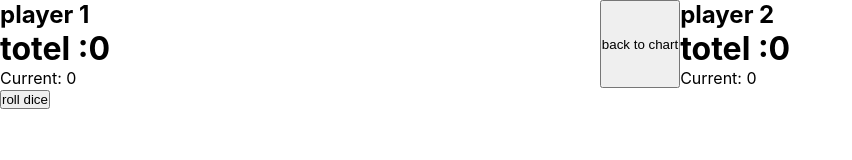
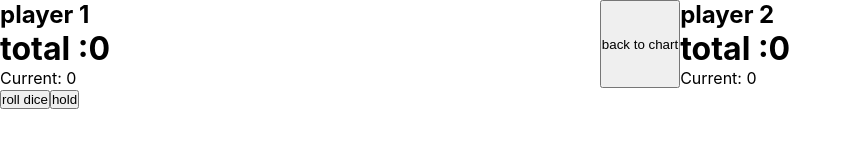
Before and after one commit to adva-mo/DiceGame, a React (Create React App) app: page / in a window 1280 px wide. Both pictures are taken after a click on the button "Play!". Shown: the top 160 px of the page, without its empty margins (0-852 px from the left). Built offline with nearby package versions, Linux system fonts and the light colour scheme.

Commit message:
Change player functions, set current+total OK

```diff
--- a/src/App.js
+++ b/src/App.js
@@ -6,11 +6,18 @@ import "./App.css";
 
 function App() {
   const [displayedPage, SetDisplayedPage] = useState(null);
+  const [p1turn, setp1turn] = useState(true);
+  // const [round, setRound] = useState(0);
+  // const round = 0;
 
   return (
     <>
       {displayedPage ? (
-        <GampePage SetDisplayedPage={SetDisplayedPage} />
+        <GampePage
+          SetDisplayedPage={SetDisplayedPage}
+          p1turn={p1turn}
+          setp1turn={setp1turn}
+        />
       ) : (
         <LandingPage SetDisplayedPage={SetDisplayedPage} />
       )}
--- a/src/gamePage/GamePage.js
+++ b/src/gamePage/GamePage.js
@@ -5,36 +5,52 @@ import ButtonsWraper from "./components/ButtonsWraper";
 import "./gamePage.css";
 import Cube from "./components/Cube";
 
-function GamePage({ SetDisplayedPage }) {
-  const [p1current, setP1current] = useState(0);
-  const [p2current, setP2current] = useState(0);
-  const [p1total, setP1total] = useState(0);
-  const [p2total, setP2total] = useState(0);
+function GamePage({ SetDisplayedPage, setp1turn, p1turn }) {
+  const [p1currentPoints, setP1currentPoints] = useState(0);
+  const [p2currentPoints, setP2currentPoints] = useState(0);
+  const [p1totalPoints, setP1totalPoints] = useState(0);
+  const [p2totalPoints, setP2totalPoints] = useState(0);
 
-  const [currentPlayer, setCurrentPlayer] = useState(null);
+  // let round = 0;
+  // setRound((prev) => prev + 1);
+  // console.log(round);
+
+  // const [p1turn, setp1turn] = useState(true);
+  // console.log(p1turn + " p1 turn");
+  // if (round % 2 == 0) {
+  //   setp1turn((prev) => !prev);
+  // }
 
   const app = {
-    player1: { name: "player 1", total: p1total, current: p1current },
-    player2: { name: "player 2", total: p2total, current: p2current },
+    player1: {
+      name: "player 1",
+      totalPoints: p1totalPoints,
+      currentPoints: p1currentPoints,
+    },
+    player2: {
+      name: "player 2",
+      totalPoints: p2totalPoints,
+      currentPoints: p2currentPoints,
+    },
   };
 
   const numberOfCubes = 2;
-  const target = 100;
+  // const target = 100;
 
   return (
     <>
       <div className="flex-row">
-        <Player key={"p1"} {...app.player1} />
+        <Player key={"p1"} {...app.player1} setp1turn={setp1turn} />
         <ButtonsWraper SetDisplayedPage={SetDisplayedPage} />
-        <Player key={"p2"} {...app.player2} />
+        <Player key={"p2"} {...app.player2} setp1turn={setp1turn} />
       </div>
       <div className="cubes-container flex-row">
         <Cube
-          currentPlayer={currentPlayer ? "player1" : "player2"}
-          setCurrentPlayer={setCurrentPlayer}
+          {...(p1turn ? app.player1 : app.player2)}
           numberOfCubes={numberOfCubes}
-          setCurrent={!currentPlayer ? setP1current : setP2current}
-          setTotal={!currentPlayer ? setP1total : setP2total}
+          setp1turn={setp1turn}
+          setCurrentPoints={p1turn ? setP1currentPoints : setP2currentPoints}
+          setTotalPoints={p1turn ? setP1totalPoints : setP2totalPoints}
         />
       </div>
     </>
--- a/src/gamePage/components/Cube.js
+++ b/src/gamePage/components/Cube.js
@@ -1,7 +1,13 @@
 import React, { useState } from "react";
 import getRandom1to6 from "../../utils/utils";
 
-function Cube({ numberOfCubes, setCurrent, setTotal }) {
+function Cube({
+  numberOfCubes,
+  setp1turn,
+  setTotalPoints,
+  setCurrentPoints,
+  currentPoints,
+}) {
   const [cubes, setCubes] = useState([]);
 
   const rollDiceHandler = () => {
@@ -11,21 +17,31 @@ function Cube({ numberOfCubes, setCurrent, setTotal }) {
       cubes.push(dice);
       setCubes((prev) => [...cubes]);
     }
-    updatePoints(cubes);
-    console.log(setCurrent);
+    displayCubes(cubes);
   };
 
-  const updatePoints = (points) => {
-    const pointsPerRound = points.reduce((accumulator, value) => {
+  const displayCubes = (arrOfPoints) => {
+    const pointsPerRound = arrOfPoints.reduce((accumulator, value) => {
       return accumulator + value;
     }, 0);
-    setCurrent((prev) => prev + pointsPerRound);
+    setCurrentPoints((prev) => prev + pointsPerRound);
   };
+
+  const holdHandler = () => {
+    if (currentPoints === 0) return;
+    setTotalPoints((prev) => prev + currentPoints);
+    setCurrentPoints((prev) => 0);
+    setp1turn((prev) => !prev);
+  };
+
   return (
     <div className="flex-column">
       <div className="">
         <button id="roll-dice" onClick={rollDiceHandler}>
           roll dice
+        </button>
+        <button id="hold" onClick={holdHandler}>
+          hold
         </button>
       </div>
       <div className="flex-row">
--- a/src/gamePage/components/Player.js
+++ b/src/gamePage/components/Player.js
@@ -1,13 +1,13 @@
 import React, { useState } from "react";
 import CurrentPoints from "./CurrentPoints";
-import Cube from "./Cube";
+// import Cube from "./Cube";
 
-function Player({ name, total, current }) {
+function Player({ name, totalPoints, currentPoints, setp1turn }) {
   return (
     <div className="player">
       <h2>{name}</h2>
-      <h1>totel :{total}</h1>
-      <CurrentPoints current={current} />
+      <h1>total :{totalPoints}</h1>
+      <CurrentPoints current={currentPoints} setp1turn={setp1turn} />
     </div>
   );
 }
```
